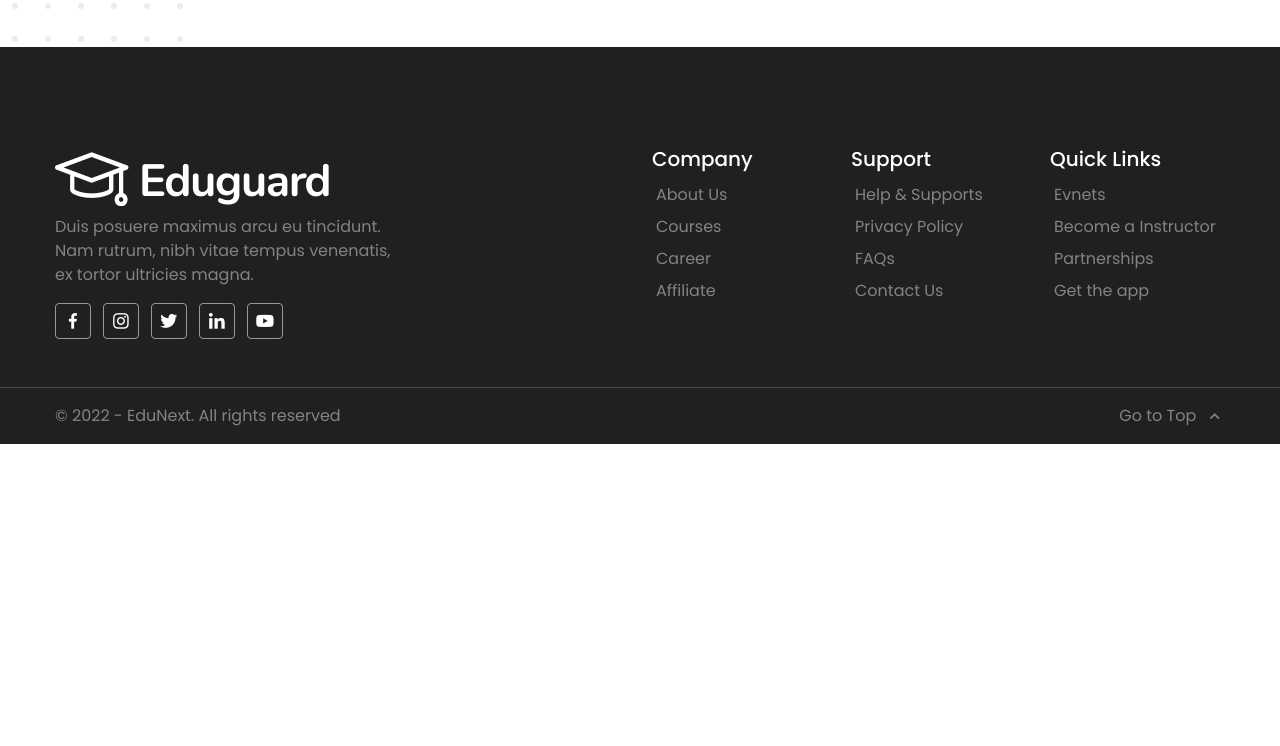
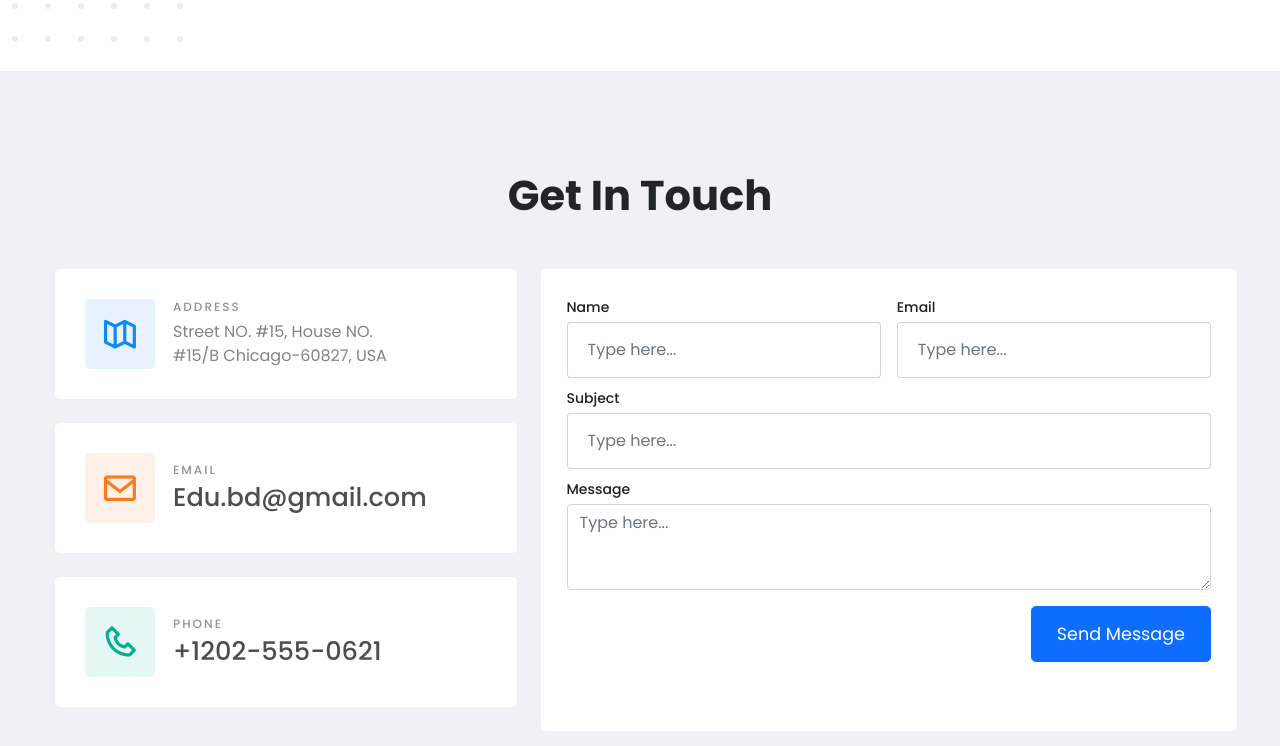
Before and after one commit to imtiaz-cnits/edunext, a plain HTML site: page contact.html in a window 1280 px wide. Shown: the part 674-1420 px from the top of the page. Before the commit the page ends 1118 px from the top, so only its background shows below. Drawn offline with nearby package versions, Linux system fonts and the light colour scheme.

Commit message:
contact page get in touch working

```diff
--- a/contact.html
+++ b/contact.html
@@ -34,13 +34,13 @@
                             <a class="nav-link" href="#">Courses</a>
                         </li>
                         <li class="nav-item pe-4">
-                            <a class="nav-link" href="#">About</a>
+                            <a class="nav-link" href="/about-us.html">About</a>
                         </li>
                         <li class="nav-item pe-4">
                             <a class="nav-link" href="#">Events</a>
                         </li>
                         <li class="nav-item pe-4">
-                            <a class="nav-link" href="#">Contact</a>
+                            <a class="nav-link" href="/contact.html">Contact</a>
                         </li>
                     </ul>
                 </div>
@@ -110,7 +110,79 @@
             </div>
         </div>
     </section>
+<br>
     <!-- Head Content Section -->
+
+    <!-- Get In Touch Section -->
+    <section class="getin-touch-section" style="background-image: url(/img/contact-page/bg.png);">
+        <div class="container">
+            <div class="row d-flex">
+                <h2 class="text-center mb-5" style="font-size: 2.6rem; font-weight: 700;">Get In Touch</h2>
+                <div class="col-lg-5 pe-lg-4 position-relative mb-4 mb-lg-0">
+                    <div class="contact-info d-flex align-items-center">
+                        <div class="contact-address-icon d-flex primary-bg">
+                            <i class='bx bx-map-alt' style="font-size: 2.4rem;"></i>
+                        </div>
+                        <div class="contact-address-text">
+                            <h6>ADDRESS</h6>
+                            <p class="address-detail">Street NO. #15, House NO.
+                            <br> #15/B Chicago-60827, USA</p>
+                        </div>
+                    </div>
+                    <div class="contact-info d-flex align-items-center my-lg-4 my-3">
+                        <div class="contact-address-icon d-flex envelop-bg">
+                            <i class='bx bx-envelope' style="font-size: 2.4rem;"></i>
+                        </div>
+                        <div class="contact-address-text pt-2">
+                            <h6>Email</h6>
+                            <h5>Edu.bd@gmail.com</h5>
+                        </div>
+                    </div>
+                    <div class="contact-info d-flex align-items-center my-lg-4 my-3">
+                        <div class="contact-address-icon d-flex phone-bg">
+                            <i class='bx bx-phone' style="font-size: 2.4rem;"></i>
+                        </div>
+                        <div class="contact-address-text pt-2">
+                            <h6>Phone</h6>
+                            <h5>+1202-555-0621</h5>
+                        </div>
+                    </div>
+                </div>
+                <div class="col-lg-7 form-area">
+                    <form action="">
+                        <div class="row d-flex g-3">
+                            <div class="col-lg-6">
+                                <label for="name">Name</label>
+                                <input type="text" class="form-control" placeholder="Type here...">
+                            </div>
+                            <div class="col-lg-6">
+                                <label for="email">Email</label>
+                                <input type="email" class="form-control" placeholder="Type here...">
+                            </div>
+                        </div>
+                        <div class="row my-lg-2 my-2">
+                            <div class="col-lg-12">
+                                <label for="subject">Subject</label>
+                                <input type="text" class="form-control" placeholder="Type here...">
+                            </div>
+                        </div>
+                        <div class="row">
+                            <div class="col-lg-12">
+                                <label for="message">Message</label>
+                                <textarea name="" id="" cols="30" rows="3" class="form-control" placeholder="Type here..."></textarea>
+                            </div>
+                        </div>
+                        <div class="row pt-3">
+                            <div class="send-button text-end">
+                                <button type="submit" class="btn btn-primary btn-lg fw-normal">Send Message</button>
+                            </div>
+                        </div>
+                    </form>
+                </div>
+            </div>
+        </div>
+    </section>
+    <!-- Get In Touch Section -->
 
     <!-- Footer Section -->
     <footer class="footer-about-page">
--- a/css/style.css
+++ b/css/style.css
@@ -15,6 +15,7 @@ body {
 
 p{
     color: rgb(131, 131, 131);
+    margin-bottom: 0;
 }
 
 a{
@@ -431,3 +432,75 @@ ul{
     list-style: none;
 }
 /* ============Contact PAGE CSS========== */
+
+
+/* ============Get In Touch CSS========== */
+.getin-touch-section{
+    padding: 100px 0;
+}
+.contact-info{
+    padding: 30px;
+    background-color: #fff;
+    border-radius: 5px;
+}
+.contact-address-icon.primary-bg{
+    background-color: rgba(16,137,255,0.1);
+    color: #1089ff;
+}
+.contact-address-icon{
+    align-items: center;
+    justify-content: center;
+    margin-right: 18px;
+    width: 70px;
+    height: 70px;
+    border-radius: 5px;
+}
+.contact-address-text h6{
+    color: #908fa5;
+    font-size: 12px;
+    font-family: 'Poppins', sans-serif;
+    font-weight: 500;
+    margin-bottom: 5px;
+    letter-spacing: 2px;
+    text-transform: uppercase;
+}
+.contact-address-text .address-detail p{
+    font-size: 16px;
+    line-height: 24px;
+    color: #202029;
+}
+.contact-address-icon.envelop-bg{
+    background-color: rgba(255,122,26,0.1);
+    color: #ff7a1a;
+}
+.contact-address-icon.phone-bg{
+    background-color: rgba(0,175,145,0.1);
+    color: #00af91;
+}
+.contact-address-text h5{
+    font-size: 1.6rem;
+    color: #4e4e4e;
+}
+.form-area{
+    position: relative;
+    background-color: white;
+    padding: 26px;
+    border-radius: 5px;
+}
+.form-area label{
+    font-size: 14px;
+    line-height: 21px;
+    color: #202020;
+    font-weight: 500;
+    margin-bottom: 4px;
+}
+.form-area form input{
+    border: 1.2px solid rgba(144,143,165,0.4);
+    padding: 15px 20px;
+}
+.send-button button{
+    padding: 14px 25px;
+    font-size: 1.1rem;
+    margin-bottom: -10px;
+}
+/* ============Get In Touch CSS========== */
```
Also changed, not shown: img/contact-page/bg.png (added).
